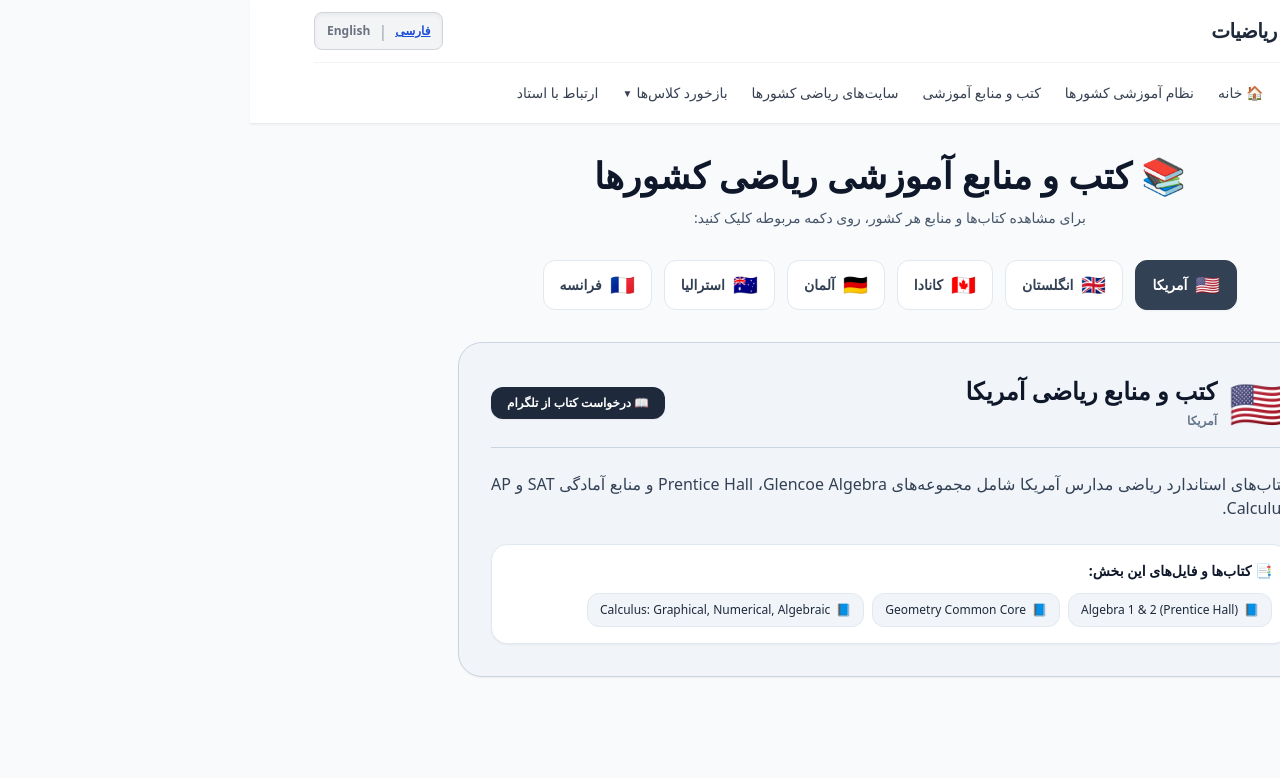
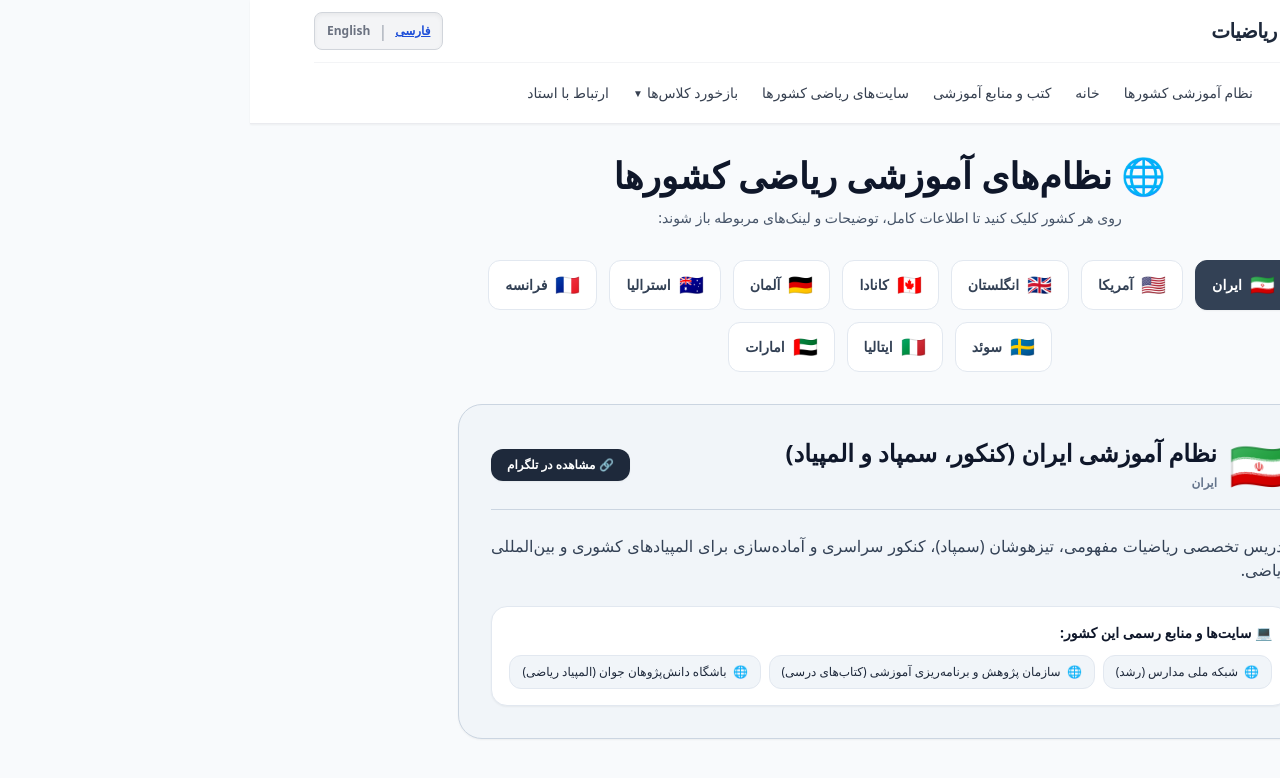
Before and after one commit to Hmohammadiz633/International-Mathematics-Site, a Next.js app: page /educational-systems in a window 1280 px wide. Shown: the top 778 px of the page. Built offline with nearby package versions, Linux system fonts and the light colour scheme.

Commit message:
Update page.js

```diff
--- a/app/educational-systems/page.js
+++ b/app/educational-systems/page.js
@@ -9,21 +9,37 @@ const FEEDBACKS = [
   { fa: 'بازخورد ۳', en: 'Feedback 3', link: 'https://t.me/International_Maths/1352' },
 ];
 
-const BOOKS_DATA = [
+// آرایه کامل داده‌های کشورها (اولین کشور: ایران)
+const EDUCATIONAL_DATA = [
+  {
+    id: 'iran',
+    flag: '🇮🇷',
+    countryFa: 'ایران',
+    countryEn: 'Iran',
+    titleFa: 'نظام آموزشی ایران (کنکور، سمپاد و المپیاد)',
+    titleEn: 'Iranian Educational System (Konkur & Olympiads)',
+    link: 'https://t.me/International_Maths',
+    descriptionFa: 'تدریس تخصصی ریاضیات مفهومی، تیزهوشان (سمپاد)، کنکور سراسری و آماده‌سازی برای المپیادهای کشوری و بین‌المللی ریاضی.',
+    descriptionEn: 'Conceptual Math tutoring, SAMPAD (Gifted Schools), National Entrance Exam (Konkur), and Math Olympiad prep.',
+    resources: [
+      { title: 'شبکه ملی مدارس (رشد)', url: 'https://roshd.ir' },
+      { title: 'سازمان پژوهش و برنامه‌ریزی آموزشی (کتاب‌های درسی)', url: 'http://chap.sch.ir' },
+      { title: 'باشگاه دانش‌پژوهان جوان (المپیاد ریاضی)', url: 'https://ysc.medu.ir' }
+    ]
+  },
   {
     id: 'usa',
     flag: '🇺🇸',
     countryFa: 'آمریکا',
     countryEn: 'USA',
-    titleFa: 'کتب و منابع ریاضی آمریکا',
-    titleEn: 'US Math Textbooks',
+    titleFa: 'نظام آموزشی آمریکا (USA)',
+    titleEn: 'US Educational System',
     link: 'https://t.me/International_Maths/379',
-    descriptionFa: 'کتاب‌های استاندارد ریاضی مدارس آمریکا شامل مجموعه‌های Prentice Hall ،Glencoe Algebra و منابع آمادگی SAT و AP Calculus.',
-    descriptionEn: 'Standard US math textbooks including Prentice Hall, Glencoe Algebra, and SAT/AP preparation resources.',
+    descriptionFa: 'نظام آموزشی آمریکا مبتنی بر سیستم ۱۲ ساله (K-12) است. آموزش تخصصی ریاضیات از Algebra 1 & 2 تا AP Calculus AB/BC و آماده‌سازی آزمون‌های SAT/ACT.',
+    descriptionEn: 'The US education system is based on the K-12 framework. Specialized tutoring for US school math from Algebra 1 & 2 to AP Calculus AB/BC and SAT/ACT prep.',
     resources: [
-      { title: 'Algebra 1 & 2 (Prentice Hall)', url: 'https://t.me/International_Maths' },
-      { title: 'Geometry Common Core', url: 'https://t.me/International_Maths' },
-      { title: 'Calculus: Graphical, Numerical, Algebraic', url: 'https://t.me/International_Maths' }
+      { title: 'سایت رسمی College Board (آزمون‌های AP و SAT)', url: 'https://www.collegeboard.org' },
+      { title: 'پلتفرم آموزش آنلاین Khan Academy', url: 'https://www.khanacademy.org' }
     ]
   },
   {
@@ -31,15 +47,14 @@ const BOOKS_DATA = [
     flag: '🇬🇧',
     countryFa: 'انگلستان',
     countryEn: 'UK',
-    titleFa: 'کتب و منابع ریاضی انگلستان',
-    titleEn: 'UK Math Textbooks',
+    titleFa: 'نظام آموزشی انگلستان (UK)',
+    titleEn: 'UK Educational System',
     link: 'https://t.me/International_Maths/297',
-    descriptionFa: 'کتاب‌های مرجع نظام آموزشی بریتانیا شامل دوره‌های GCSE و A-Level انتشارات پیرسون و آکسفورد.',
-    descriptionEn: 'UK curriculum reference books including GCSE and A-Level courses by Pearson and Oxford.',
+    descriptionFa: 'نظام آموزشی بریتانیا شامل مراحل کلیدی (Key Stages)، مقطع GCSE و دوره A-Level (Edexcel, AQA) می‌باشد.',
+    descriptionEn: 'The UK system is structured into Key Stages, GCSEs, and A-Levels (Edexcel, AQA, OCR).',
     resources: [
-      { title: 'Edexcel GCSE Mathematics Higher', url: 'https://t.me/International_Maths' },
-      { title: 'Pearson Edexcel A-Level Pure Mathematics', url: 'https://t.me/International_Maths' },
-      { title: 'Oxford University Press Mechanics & Statistics', url: 'https://t.me/International_Maths' }
+      { title: 'پرتال Pearson Edexcel', url: 'https://qualifications.pearson.com' },
+      { title: 'سایت آموزشی Physics & Maths Tutor', url: 'https://www.physicsandmathstutor.com' }
     ]
   },
   {
@@ -47,14 +62,14 @@ const BOOKS_DATA = [
     flag: '🇨🇦',
     countryFa: 'کانادا',
     countryEn: 'Canada',
-    titleFa: 'کتب و منابع ریاضی کانادا',
-    titleEn: 'Canadian Math Textbooks',
+    titleFa: 'نظام آموزشی کانادا',
+    titleEn: 'Canadian Educational System',
     link: 'https://t.me/International_Maths',
-    descriptionFa: 'کتاب‌های درسی مصوب استان‌های کانادا (مانند اونتاریو و بریتیش کلمبیا) برای پایه‌های مختلف دبیرستان.',
-    descriptionEn: 'Approved textbooks from Canadian provinces (Ontario, BC) for various high school grades.',
+    descriptionFa: 'نظام‌های استانی شامل اونتاریو (Ontario Curriculum) و بریتیش کلمبیا (BC Curriculum) از پایه ۹ تا ۱۲ و درس Calculus & Vectors.',
+    descriptionEn: 'Provincial Curricula (Ontario Grade 9-12, BC Curriculum) aligned with Canadian standards.',
     resources: [
-      { title: 'Nelson Functions 11 & Calculus 12', url: 'https://t.me/International_Maths' },
-      { title: 'McGraw-Hill Ryerson Mathematics', url: 'https://t.me/International_Maths' }
+      { title: 'وزارت آموزش اونتاریو', url: 'https://www.ontario.ca/page/ministry-education' },
+      { title: 'مرکز مسابقات ریاضی دانشگاه واترلو (CEMC)', url: 'https://www.cemc.uwaterloo.ca' }
     ]
   },
   {
@@ -62,14 +77,13 @@ const BOOKS_DATA = [
     flag: '🇩🇪',
     countryFa: 'آلمان',
     countryEn: 'Germany',
-    titleFa: 'کتب و منابع ریاضی آلمان',
-    titleEn: 'German Math Textbooks',
+    titleFa: 'نظام آموزشی آلمان',
+    titleEn: 'German Educational System',
     link: 'https://t.me/International_Maths',
-    descriptionFa: 'کتاب‌های ریاضی دبیرستان‌های آلمان (Gymnasium) و منابع آمادگی امتحان نهایی Abitur.',
-    descriptionEn: 'Math textbooks for German Gymnasium high schools and Abitur preparation.',
+    descriptionFa: 'تدریس متناسب با امتحانات Abitur آلمان، مدارس Gymnasium و کالج‌های آماده‌سازی (Studienkolleg).',
+    descriptionEn: 'Covering Analysis, Linear Algebra, and Stochastics for the German Abitur and Studienkolleg exams.',
     resources: [
-      { title: 'Elemente der Mathematik (Schroedel)', url: 'https://t.me/International_Maths' },
-      { title: 'Lambacher Schweizer Mathematik', url: 'https://t.me/International_Maths' }
+      { title: 'پرتال آموزشی Mathebibel', url: 'https://www.mathebibel.de' }
     ]
   },
   {
@@ -77,14 +91,13 @@ const BOOKS_DATA = [
     flag: '🇦🇺',
     countryFa: 'استرالیا',
     countryEn: 'Australia',
-    titleFa: 'کتب و منابع ریاضی استرالیا',
-    titleEn: 'Australian Math Textbooks',
+    titleFa: 'نظام آموزشی استرالیا',
+    titleEn: 'Australian Educational System',
     link: 'https://t.me/International_Maths',
-    descriptionFa: 'کتاب‌های درسی برنامه ملی استرالیا شامل متون تخصصی ریاضیات مقدماتی و پیشرفته.',
-    descriptionEn: 'Australian national curriculum textbooks covering introductory and advanced mathematics.',
+    descriptionFa: 'آموزش ریاضیات مطابق با استاندارد ATAR ایالت‌های مختلف (VCE, HSC) شامل General, Methods و Specialist Math.',
+    descriptionEn: 'Aligned with Australian ATAR (VCE/HSC) courses: General, Methods, and Specialist Mathematics.',
     resources: [
-      { title: 'Cambridge Essential Mathematics', url: 'https://t.me/International_Maths' },
-      { title: 'Pearson Mathematics Australian Curriculum', url: 'https://t.me/International_Maths' }
+      { title: 'برنامه درسی ملی استرالیا (ACARA)', url: 'https://www.australiancurriculum.edu.au' }
     ]
   },
   {
@@ -92,21 +105,62 @@ const BOOKS_DATA = [
     flag: '🇫🇷',
     countryFa: 'فرانسه',
     countryEn: 'France',
-    titleFa: 'کتب و منابع ریاضی فرانسه',
-    titleEn: 'French Math Textbooks',
+    titleFa: 'نظام آموزشی فرانسه (Baccalauréat)',
+    titleEn: 'French Educational System',
     link: 'https://t.me/International_Maths',
-    descriptionFa: 'کتاب‌های مرجع ریاضی مدارس فرانسه و دوره‌های Lycée برای پایه‌های گوناگون.',
-    descriptionEn: 'French high school math reference books and Lycée curriculum materials.',
+    descriptionFa: 'آموزش ریاضیات مقطع دبیرستان فرانسه (Lycée) و آمادگی امتحانات نهایی دیپلم فرانسه (Bac Général - Spécialité Mathématiques).',
+    descriptionEn: 'Tutoring for Lycée mathematics and French Baccalaureate preparation.',
     resources: [
-      { title: 'Mathématiques Collection Indice', url: 'https://t.me/International_Maths' },
-      { title: 'Belin Education - Maths Spécialité', url: 'https://t.me/International_Maths' }
+      { title: 'وزارت آموزش ملی فرانسه', url: 'https://www.education.gouv.fr' }
+    ]
+  },
+  {
+    id: 'sweden',
+    flag: '🇸🇪',
+    countryFa: 'سوئد',
+    countryEn: 'Sweden',
+    titleFa: 'نظام آموزشی سوئد (Gymnasieskola)',
+    titleEn: 'Swedish Educational System',
+    link: 'https://t.me/International_Maths',
+    descriptionFa: 'تدریس سطوح مختلف ریاضیات مدارس سوئد (Matematik 1c تا 5) متناسب با استانداردهای آموزشی اسکاندیناوی.',
+    descriptionEn: 'Specialized math tutoring for Swedish secondary school courses (Matematik 1c to 5).',
+    resources: [
+      { title: 'اداره ملی آموزش سوئد (Skolverket)', url: 'https://www.skolverket.se' }
+    ]
+  },
+  {
+    id: 'italy',
+    flag: '🇮🇹',
+    countryFa: 'ایتالیا',
+    countryEn: 'Italy',
+    titleFa: 'نظام آموزشی ایتالیا (Liceo Scientifico)',
+    titleEn: 'Italian Educational System',
+    link: 'https://t.me/International_Maths',
+    descriptionFa: 'تدریس ریاضیات دبیرستان‌های علمی ایتالیا و آمادگی آزمون‌های ورود به دانشگاه‌های ایتالیا (TOLC-I, TOLC-E).',
+    descriptionEn: 'Mathematics prep for Liceo Scientifico and university entrance exams (TOLC-I / TOLC-E).',
+    resources: [
+      { title: 'پرتال رسمی آزمون‌های TOLC (CISIA)', url: 'https://www.cisiaonline.it' }
+    ]
+  },
+  {
+    id: 'uae',
+    flag: '🇦🇪',
+    countryFa: 'امارات',
+    countryEn: 'UAE',
+    titleFa: 'نظام‌های بین‌المللی امارات (دبی / ابوظبی)',
+    titleEn: 'UAE International Schools',
+    link: 'https://t.me/International_Maths',
+    descriptionFa: 'تدریس ریاضیات مدارس بین‌المللی امارات تحت نظام‌های IB، آمریکایی (AP) و بریتانیایی (IGCSE/A-Level).',
+    descriptionEn: 'Math tutoring for international students in UAE enrolled in IB, British, and American curricula.',
+    resources: [
+      { title: 'سازمان دانش و توسعه انسانی دبی (KHDA)', url: 'https://www.khda.gov.ae' }
     ]
   }
 ];
 
-export default function BooksPage() {
+export default function EducationalSystemsPage() {
   const [lang, setLang] = useState('fa');
-  const [selectedBook, setSelectedBook] = useState(BOOKS_DATA[0]);
+  const [selectedCountry, setSelectedCountry] = useState(EDUCATIONAL_DATA[0]);
   const [isFeedbackOpen, setIsFeedbackOpen] = useState(false);
 
   const isFa = lang === 'fa';
@@ -116,7 +170,6 @@ export default function BooksPage() {
       <header className="sticky top-0 z-50 bg-white/95 backdrop-blur-md border-b border-gray-200/80 px-4 py-3 shadow-sm">
         <div className="max-w-6xl mx-auto flex flex-col items-center gap-3">
           <div className="w-full flex items-center justify-between">
-            <div className="flex items-center gap-3">
             <div className="flex items-center gap-2.5">
               <div className="w-9 h-9 bg-blue-50 border border-blue-200 text-blue-700 rounded-xl flex items-center justify-center p-1.5 shadow-sm">
                 <svg className="w-full h-full" viewBox="0 0 24 24" fill="none" stroke="currentColor" strokeWidth="2" strokeLinecap="round" strokeLinejoin="round">
@@ -127,44 +180,38 @@ export default function BooksPage() {
                 {isFa ? 'آموزش بین‌المللی ریاضیات' : 'International Math'}
               </h1>
             </div>
-            </div>
 
+            <div className="flex items-center gap-3">
               <div className="flex items-center gap-2 bg-gray-100 px-3 py-1.5 rounded-lg border border-gray-300 shadow-inner">
                 <button type="button" onClick={() => setLang('fa')} className={`text-xs font-bold transition ${isFa ? 'text-blue-700 underline font-black' : 'text-gray-500 hover:text-black'}`}>فارسی</button>
                 <span className="text-gray-400 font-light">|</span>
                 <button type="button" onClick={() => setLang('en')} className={`text-xs font-bold transition ${!isFa ? 'text-blue-700 underline font-black' : 'text-gray-500 hover:text-black'}`}>English</button>
               </div>
             </div>
+          </div>
 
           <div className="w-full flex flex-col items-center gap-2 border-t border-gray-100 pt-3">
             <div className="w-full flex items-center justify-center gap-4 md:gap-6 overflow-x-auto py-2 text-xs md:text-sm font-medium text-gray-700">
-
-              {/* دکمه خانه دقیقاً سمت راست نظام آموزشی */}
-              <Link
-                href="/"
-                className="hover:text-blue-600 whitespace-nowrap transition-colors flex items-center gap-1"
-              >
-                <span>🏠</span>
-                <span>{isFa ? 'خانه' : 'Home'}</span>
-              </Link>
-
               <Link href="/educational-systems" className="hover:text-blue-600 whitespace-nowrap transition-colors">
                 {isFa ? 'نظام آموزشی کشورها' : 'Educational Systems'}
               </Link>
-
+              {/* دکمه خانه بدون آیکون، منتقل شده به سمت راست دکمه نظام آموزشی دانشگاه‌ها / کشورها */}
+              <Link
+                href="/"
+                className="hover:text-blue-600 whitespace-nowrap transition-colors"
+              >
+                {isFa ? 'خانه' : 'Home'}
+              </Link>
               <Link href="/books" className="hover:text-blue-600 whitespace-nowrap transition-colors">
                 {isFa ? 'کتب و منابع آموزشی' : 'Books & Resources'}
               </Link>
-
               <Link href="/math-sites" className="hover:text-blue-600 whitespace-nowrap transition-colors">
                 {isFa ? 'سایت‌های ریاضی کشورها' : 'Math Websites'}
               </Link>
-
               <button type="button" aria-expanded={isFeedbackOpen} onClick={() => setIsFeedbackOpen(!isFeedbackOpen)} className="hover:text-blue-600 whitespace-nowrap transition-colors flex items-center gap-1">
                 <span>{isFa ? 'بازخورد کلاس‌ها' : 'Class Feedback'}</span>
                 <span className="text-[10px]">{isFeedbackOpen ? '▲' : '▼'}</span>
               </button>
-
               <Link href="/#contact" className="hover:text-blue-600 whitespace-nowrap transition-colors">
                 {isFa ? 'ارتباط با استاد' : 'Contact'}
               </Link>
@@ -185,23 +232,25 @@ export default function BooksPage() {
       </header>
 
       <div className="max-w-4xl mx-auto px-4 pt-8">
+        {/* عنوان بخش */}
         <div className="text-center mb-8">
           <h1 className="text-2xl md:text-4xl font-black text-slate-900 mb-3">
-            📚 {isFa ? 'کتب و منابع آموزشی ریاضی کشورها' : 'International Math Textbooks & Resources'}
+            🌐 {isFa ? 'نظام‌های آموزشی ریاضی کشورها' : 'International Educational Systems'}
           </h1>
           <p className="text-xs md:text-sm text-slate-600 font-medium">
-            {isFa ? 'برای مشاهده کتاب‌ها و منابع هر کشور، روی دکمه مربوطه کلیک کنید:' : 'Click on any button to view books and resources for each country:'}
+            {isFa ? 'روی هر کشور کلیک کنید تا اطلاعات کامل، توضیحات و لینک‌های مربوطه باز شوند:' : 'Click on any country button to reveal full information and links:'}
           </p>
         </div>
 
+        {/* چیدمان دکمه‌های تخت (Flat) کشورها */}
         <div className="flex flex-wrap items-center justify-center gap-2.5 md:gap-3 mb-8">
-          {BOOKS_DATA.map((item) => {
-            const isSelected = selectedBook.id === item.id;
+          {EDUCATIONAL_DATA.map((item) => {
+            const isSelected = selectedCountry.id === item.id;
             return (
               <button
                 key={item.id}
                 type="button"
-                onClick={() => setSelectedBook(item)}
+                onClick={() => setSelectedCountry(item)}
                 className={`
                   px-4 py-2.5 rounded-xl font-bold text-xs md:text-sm flex items-center gap-2 transition cursor-pointer border
                   ${isSelected
@@ -217,42 +266,48 @@ export default function BooksPage() {
           })}
         </div>
 
-        {selectedBook && (
+        {/* کارت خاکستری رنگ نمایش اطلاعات کشور انتخاب‌شده */}
+        {selectedCountry && (
           <div className="bg-slate-100 text-slate-800 rounded-3xl p-6 md:p-8 border border-slate-300 shadow-sm transition-all duration-300">
+
+            {/* سربرگ کشور */}
             <div className="flex flex-col sm:flex-row sm:items-center justify-between gap-4 border-b border-slate-300 pb-4 mb-6">
               <div className="flex items-center gap-3">
-                <span className="text-4xl md:text-5xl">{selectedBook.flag}</span>
+                <span className="text-4xl md:text-5xl">{selectedCountry.flag}</span>
                 <div>
                   <h2 className="text-xl md:text-2xl font-black text-slate-900">
-                    {isFa ? selectedBook.titleFa : selectedBook.titleEn}
+                    {isFa ? selectedCountry.titleFa : selectedCountry.titleEn}
                   </h2>
                   <span className="text-xs text-slate-500 font-bold">
-                    {isFa ? selectedBook.countryFa : selectedBook.countryEn}
+                    {isFa ? selectedCountry.countryFa : selectedCountry.countryEn}
                   </span>
                 </div>
               </div>
 
+              {/* لینک اصلی کانال/منبع */}
               <a
-                href={selectedBook.link}
+                href={selectedCountry.link}
                 target="_blank"
                 rel="noopener noreferrer"
                 className="self-start sm:self-auto px-4 py-2 bg-slate-800 hover:bg-slate-700 text-white text-xs font-bold rounded-xl transition whitespace-nowrap shadow-sm"
               >
-                📖 {isFa ? 'درخواست کتاب از تلگرام' : 'Request Book via Telegram'}
+                🔗 {isFa ? 'مشاهده در تلگرام' : 'View on Telegram'}
               </a>
             </div>
 
+            {/* توضیحات کامل */}
             <p className="text-slate-700 text-sm md:text-base leading-relaxed mb-6 font-normal text-justify">
-              {isFa ? selectedBook.descriptionFa : selectedBook.descriptionEn}
+              {isFa ? selectedCountry.descriptionFa : selectedCountry.descriptionEn}
             </p>
 
-            {selectedBook.resources && selectedBook.resources.length > 0 && (
+            {/* بخش لینک‌های مفید و منابع رسمی */}
+            {selectedCountry.resources && selectedCountry.resources.length > 0 && (
               <div className="bg-white p-4 rounded-2xl border border-slate-200 shadow-sm">
                 <h3 className="font-bold text-sm text-slate-900 mb-3 flex items-center gap-2">
-                  📑 {isFa ? 'کتاب‌ها و فایل‌های این بخش:' : 'Books & Files:'}
+                  💻 {isFa ? 'سایت‌ها و منابع رسمی این کشور:' : 'Official Resources & Websites:'}
                 </h3>
                 <div className="flex flex-wrap gap-2">
-                  {selectedBook.resources.map((res, idx) => (
+                  {selectedCountry.resources.map((res, idx) => (
                     <a
                       key={idx}
                       href={res.url}
@@ -260,15 +315,17 @@ export default function BooksPage() {
                       rel="noopener noreferrer"
                       className="px-3 py-2 bg-slate-100 hover:bg-slate-200 text-xs font-medium text-slate-800 rounded-xl border border-slate-200 transition flex items-center gap-1.5"
                     >
-                      <span>📘</span>
+                      <span>🌐</span>
                       <span>{res.title}</span>
                     </a>
                   ))}
                 </div>
               </div>
             )}
+
           </div>
         )}
+
       </div>
     </main>
   );
```
Lines whose indentation alone changed are shown as unchanged.
